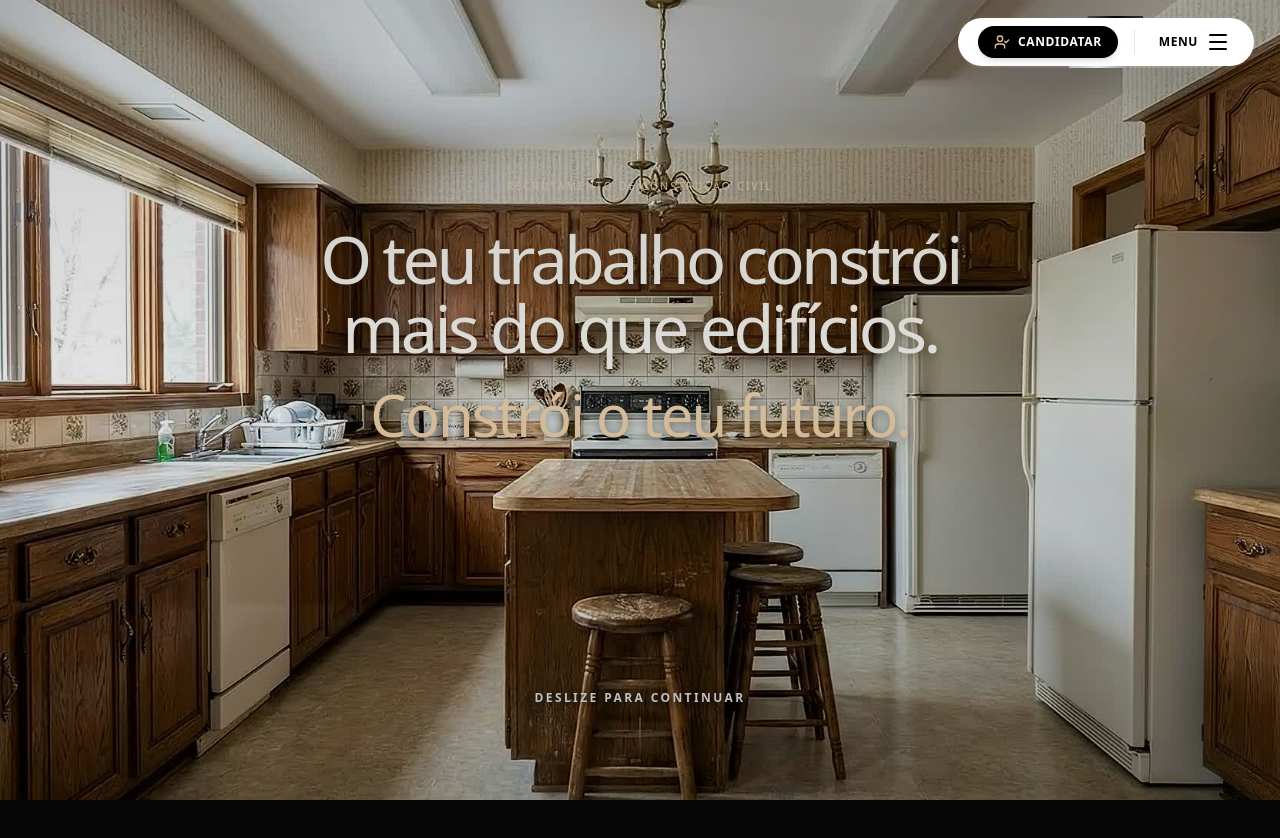
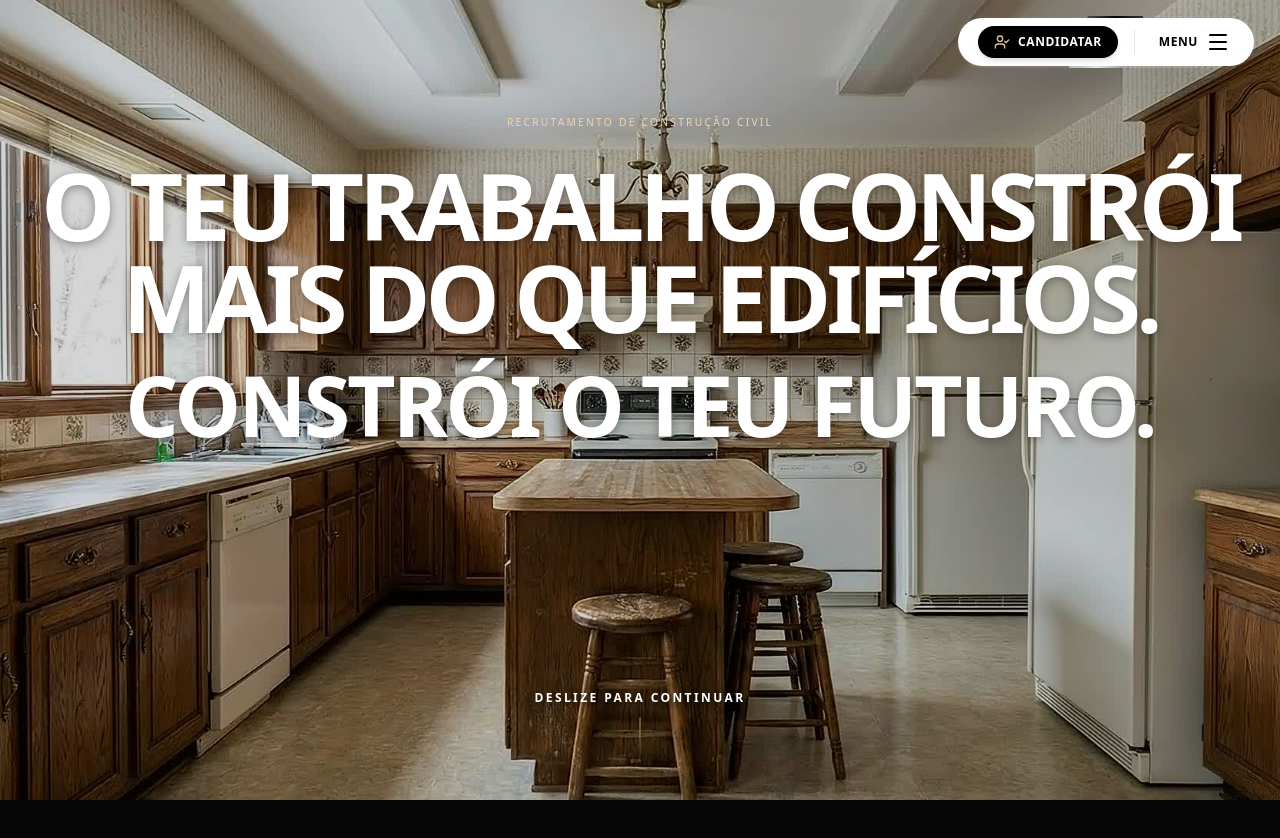
Before and after one commit to hufimarques-web/recrutamento-obras, a Next.js app: page / in a window 1280 px wide. Shown: the top 838 px of the page. Built offline with nearby package versions, Linux system fonts and the light colour scheme.

Commit message:
Make hero titles larger, white and uppercase

```diff
--- a/components/KitchenSequence.module.css
+++ b/components/KitchenSequence.module.css
@@ -28,6 +28,7 @@
 .title {
   width: 100%;
   margin: 0;
+  text-transform: uppercase;
   font-size: clamp(2rem, 4.5vw, 4rem);
   font-weight: 600;
   line-height: 1.14;
@@ -82,32 +83,35 @@
 }
 
 .openingBeat {
-  max-width: 76rem;
-  padding-block: 4rem;
+  max-width: none;
+  padding: 4rem 3vw;
   will-change: transform, opacity;
 }
 
 .sceneTitle {
-  font-size: clamp(2rem, 5.2vw, 4.75rem);
-  font-weight: 500;
-  line-height: 1.04;
+  font-size: clamp(3rem, 7.3vw, 7.5rem);
+  font-weight: 700;
+  line-height: 0.98;
   letter-spacing: -0.055em;
-  color: #faf7f2;
+  color: #ffffff;
   text-shadow: 0 2px 10px rgba(30, 23, 15, 0.4);
 }
 
 .sceneTitle .accent {
-  margin-top: 0.4em;
-  font-size: 0.87em;
-  color: #eed3ae;
+  margin-top: 0.25em;
+  font-size: 0.9em;
+  font-weight: 700;
+  color: #ffffff;
 }
 
 @media (max-width: 639px) {
-  .openingBeat { padding-inline: 1.25rem; top: 6vh; bottom: -6vh; }
-  .sceneTitle { font-size: clamp(1.9rem, 8.2vw, 3rem); line-height: 1.12; }
+  .openingBeat { padding-inline: 1rem; top: 9vh; bottom: -9vh; }
+  .sceneTitle { font-size: clamp(2.25rem, 11vw, 4.25rem); line-height: 1.02; letter-spacing: -0.055em; }
   .openingBeat .eyebrow { max-width: none; font-size: 0.625rem; letter-spacing: 0.14em; margin-bottom: 1.5rem; color: #f4e6d2; text-shadow: 0 1px 6px rgba(0, 0, 0, 0.7); }
 }
 
 @media (max-height: 520px) and (min-width: 640px) {
-  .sceneTitle { font-size: 2rem; }
+  .sceneTitle { font-size: min(7vw, 10vh); }
 }
+
+.sceneImage { filter: brightness(0.84); }
--- a/components/KitchenSequence.tsx
+++ b/components/KitchenSequence.tsx
@@ -32,7 +32,7 @@ export default function KitchenSequence() {
     // Opacity transforms: opacityA starts at 1 immediately on page load
     // Hold the opening frame while the heading moves behind its real island outline.
     const opacityA = useTransform(smoothProgress, [0, 0.14, 0.23], [1, 1, 0]);
-    const titleY = useTransform(smoothProgress, [0, 0.23], ["-11vh", "32vh"]);
+    const titleY = useTransform(smoothProgress, [0, 0.23], ["-15vh", "32vh"]);
     const sceneScale = useTransform(smoothProgress, [0, 0.24], [1.04, 1.10]);
     const foregroundOpacity = useTransform(smoothProgress, (v) => v < 0.24 ? 1 : 0);
     const opacityB = useTransform(smoothProgress, [0.24, 0.28, 0.46, 0.50], [0, 1, 1, 0]);
@@ -126,39 +126,36 @@ export default function KitchenSequence() {
                         src="/framesmobile/ezgif-frame-001.jpg"
                         alt="Hero Mobile"
                         fill
-                        className="object-cover scale-[1.04] md:hidden"
+                        className={`${styles.sceneImage} object-cover scale-[1.04] md:hidden`}
                         priority
                     />
                     <NextImage
                         src="/sequence/ezgif-frame-001.jpg"
                         alt="Hero Desktop"
                         fill
-                        className="object-cover scale-[1.04] hidden md:block"
+                        className={`${styles.sceneImage} object-cover scale-[1.04] hidden md:block`}
                         priority
                     />
                 </div>
-
-                {/* Dark gradient overlay */}
-                <div className="absolute inset-0 bg-gradient-to-b from-black/20 via-black/10 to-black/30 z-40 pointer-events-none" />
 
                 <motion.canvas
                     ref={canvasRef}
                     aria-hidden="true"
                     style={{ scale: reduceMotion ? 1.04 : sceneScale }}
-                    className="w-full h-full object-cover relative z-0"
+                    className={`${styles.sceneImage} w-full h-full object-cover relative z-0`}
                 />
                 <motion.canvas
                     ref={foregroundRef}
                     aria-hidden="true"
                     style={{ scale: reduceMotion ? 1.04 : sceneScale, opacity: foregroundOpacity }}
-                    className="absolute inset-0 w-full h-full object-cover z-30 pointer-events-none"
+                    className={`${styles.sceneImage} absolute inset-0 w-full h-full object-cover z-30 pointer-events-none`}
                 />
 
                 {/* Scrollytelling Overlays */}
                 <div className="absolute inset-0 pointer-events-none z-20 flex flex-col justify-center items-center">
                     {/* Beat A (Primary H1) */}
                     <motion.div
-                        style={{ opacity: opacityA, y: reduceMotion ? "-11vh" : titleY }}
+                        style={{ opacity: opacityA, y: reduceMotion ? "-15vh" : titleY }}
                         className={`${styles.beat} ${styles.openingBeat}`}
                     >
                         <p className={styles.eyebrow}>
```
